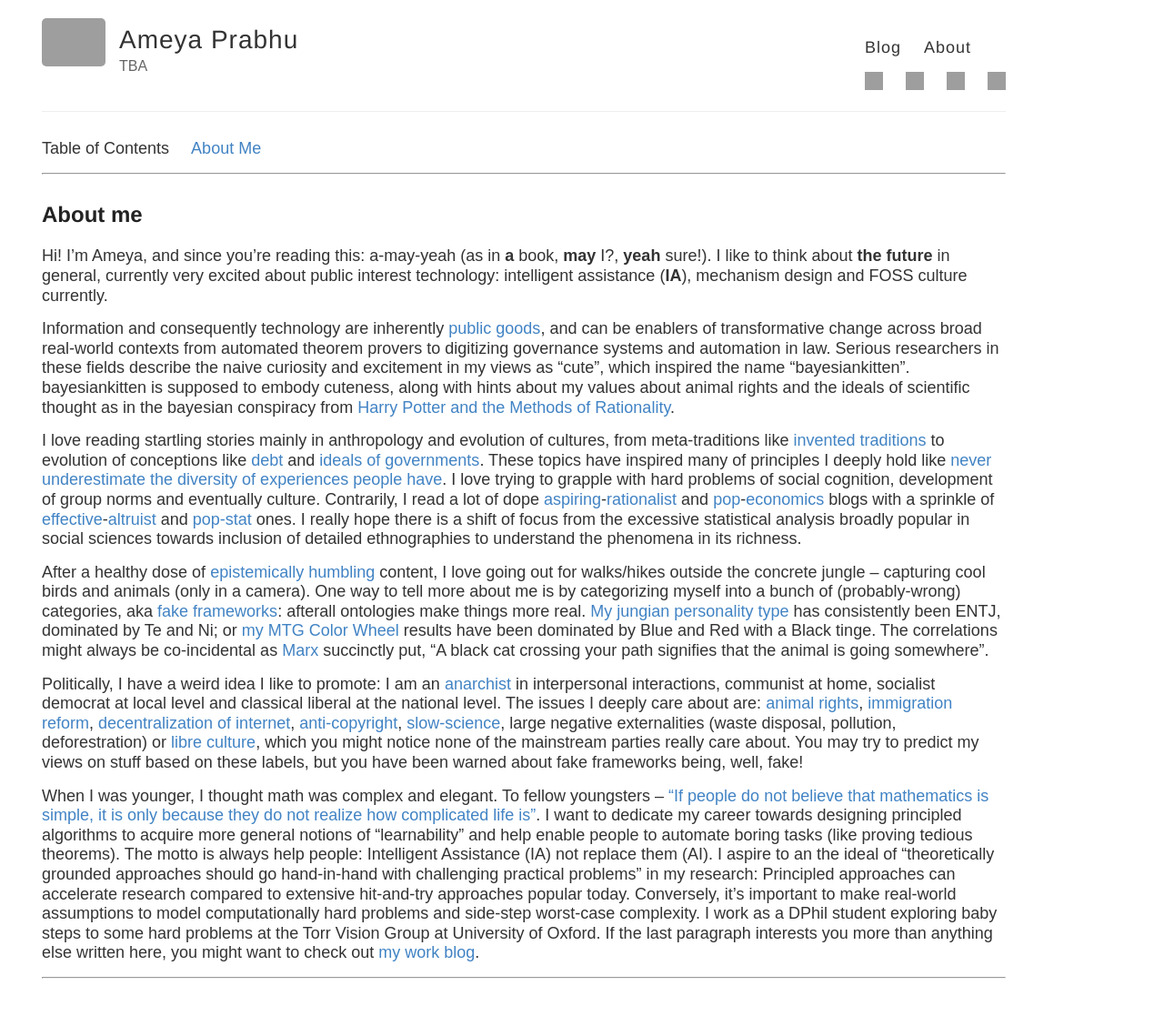
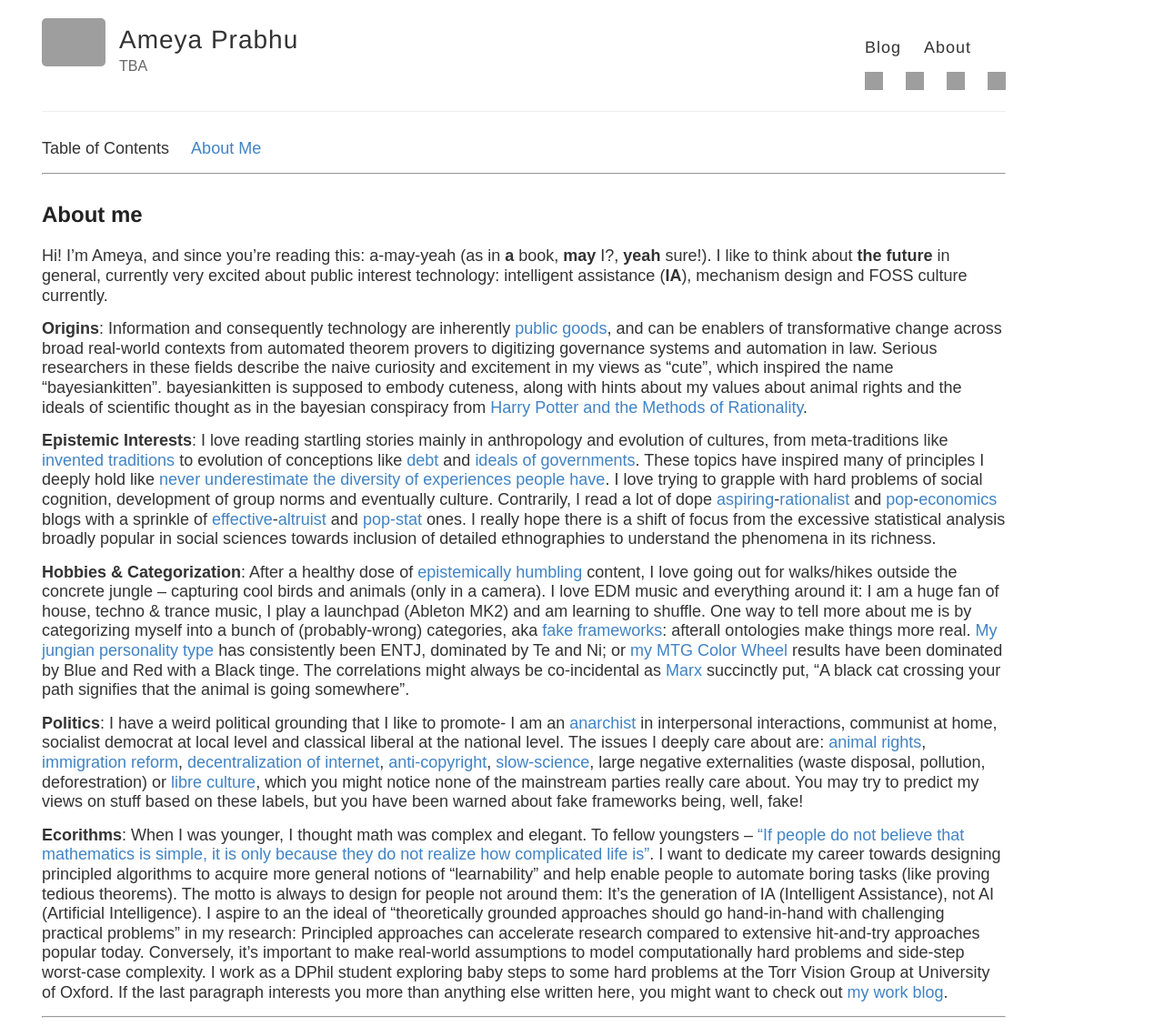
Before and after one commit to bayesianconspirator/bayesianconspirator.github.io, a Jekyll site: the page built from about/index.md, in a window 1280 px wide. Shown: the whole page at 91% size. Built offline with Jekyll 4.4.1, drawn with Linux system fonts in a browser that asks for light colours; before the commit the page ends 1085 px from its top, so only the background shows below that; grey boxes are pictures that could not be loaded.

```diff
--- a/about/index.md
+++ b/about/index.md
@@ -12,15 +12,15 @@ Table of Contents     [About Me](#aboutme)
 
 Hi! I’m Ameya, and since you're reading this: a-may-yeah (as in __a__ book, __may__ I?, __yeah__ sure!). I like to think about **the future** in general, currently very excited about public interest technology: intelligent assistance (**IA**), mechanism design and FOSS culture currently.
 
-Information and consequently technology are inherently [public goods](https://en.wikipedia.org/wiki/Public_good_(economics)), and can be enablers of transformative change across broad real-world contexts from automated theorem provers to digitizing governance systems and automation in law. Serious researchers in these fields describe the naive curiosity and excitement in my views as "cute", which inspired the name "bayesiankitten". bayesiankitten is supposed to embody cuteness, along with hints about my values about animal rights and the ideals of scientific thought as in the bayesian conspiracy from [Harry Potter and the Methods of Rationality](https://www.hpmor.com/).
+**Origins**: Information and consequently technology are inherently [public goods](https://en.wikipedia.org/wiki/Public_good_(economics)), and can be enablers of transformative change across broad real-world contexts from automated theorem provers to digitizing governance systems and automation in law. Serious researchers in these fields describe the naive curiosity and excitement in my views as "cute", which inspired the name "bayesiankitten". bayesiankitten is supposed to embody cuteness, along with hints about my values about animal rights and the ideals of scientific thought as in the bayesian conspiracy from [Harry Potter and the Methods of Rationality](https://www.hpmor.com/).
 
-I love reading startling stories mainly in anthropology and evolution of cultures, from meta-traditions like [invented](https://en.wikipedia.org/wiki/Invented_tradition) [traditions](https://meaningness.com/invented-traditions-and-timeworn-futures) to evolution of conceptions like [debt](https://en.wikipedia.org/wiki/Debt:_The_First_5000_Years) and [ideals of](https://slatestarcodex.com/2017/03/16/book-review-seeing-like-a-state/) [governments](https://en.wikipedia.org/wiki/Imagined_Communities). These topics have inspired many of principles I deeply hold like [never underestimate the diversity of experiences people have](https://slatestarcodex.com/2017/10/02/different-worlds/). I love trying to grapple with hard problems of social cognition, development of group norms and eventually culture. Contrarily, I read a lot of dope [aspiring](https://astralcodexten.substack.com/)-[rationalist](https://www.lesswrong.com/recommendations) and [pop](https://marginalrevolution.com/)-[economics](https://www.econtalk.org/) blogs with a sprinkle of [effective](https://forum.effectivealtruism.org/)-[altruist](https://www.alignmentforum.org/) and [pop-stat](https://statmodeling.stat.columbia.edu/) ones. I really hope there is a shift of focus from the excessive statistical analysis broadly popular in social sciences towards inclusion of detailed ethnographies to understand the phenomena in its richness.
+**Epistemic Interests**: I love reading startling stories mainly in anthropology and evolution of cultures, from meta-traditions like [invented](https://en.wikipedia.org/wiki/Invented_tradition) [traditions](https://meaningness.com/invented-traditions-and-timeworn-futures) to evolution of conceptions like [debt](https://en.wikipedia.org/wiki/Debt:_The_First_5000_Years) and [ideals of](https://slatestarcodex.com/2017/03/16/book-review-seeing-like-a-state/) [governments](https://en.wikipedia.org/wiki/Imagined_Communities). These topics have inspired many of principles I deeply hold like [never underestimate the diversity of experiences people have](https://slatestarcodex.com/2017/10/02/different-worlds/). I love trying to grapple with hard problems of social cognition, development of group norms and eventually culture. Contrarily, I read a lot of dope [aspiring](https://astralcodexten.substack.com/)-[rationalist](https://www.lesswrong.com/recommendations) and [pop](https://marginalrevolution.com/)-[economics](https://www.econtalk.org/) blogs with a sprinkle of [effective](https://forum.effectivealtruism.org/)-[altruist](https://www.alignmentforum.org/) and [pop-stat](https://statmodeling.stat.columbia.edu/) ones. I really hope there is a shift of focus from the excessive statistical analysis broadly popular in social sciences towards inclusion of detailed ethnographies to understand the phenomena in its richness.
 
 
-After a healthy dose of [epistemically humbling](https://en.wikipedia.org/wiki/Epistemic_humility) content, I love going out for walks/hikes outside the concrete jungle -- capturing cool birds and animals (only in a camera). One way to tell more about me is by categorizing myself into a bunch of (probably-wrong) categories, aka [fake frameworks](https://www.lesswrong.com/posts/wDP4ZWYLNj7MGXWiW/in-praise-of-fake-frameworks): afterall ontologies make things more real. [My jungian personality type](https://slatestarcodex.com/2014/05/27/on-types-of-typologies/) has consistently been ENTJ, dominated by Te and Ni; or [my MTG Color Wheel](https://humanparts.medium.com/the-mtg-color-wheel-c9700a7cf36d) results have been dominated by Blue and Red with a Black tinge. The correlations might always be co-incidental as [Marx](https://en.wikipedia.org/wiki/Groucho_Marx) succinctly put, "A black cat crossing your path signifies that the animal is going somewhere".
+**Hobbies & Categorization**: After a healthy dose of [epistemically humbling](https://en.wikipedia.org/wiki/Epistemic_humility) content, I love going out for walks/hikes outside the concrete jungle -- capturing cool birds and animals (only in a camera). I love EDM music and everything around it: I am a huge fan of house, techno & trance music, I play a launchpad (Ableton MK2) and am learning to shuffle. One way to tell more about me is by categorizing myself into a bunch of (probably-wrong) categories, aka [fake frameworks](https://www.lesswrong.com/posts/wDP4ZWYLNj7MGXWiW/in-praise-of-fake-frameworks): afterall ontologies make things more real. [My jungian personality type](https://slatestarcodex.com/2014/05/27/on-types-of-typologies/) has consistently been ENTJ, dominated by Te and Ni; or [my MTG Color Wheel](https://humanparts.medium.com/the-mtg-color-wheel-c9700a7cf36d) results have been dominated by Blue and Red with a Black tinge. The correlations might always be co-incidental as [Marx](https://en.wikipedia.org/wiki/Groucho_Marx) succinctly put, "A black cat crossing your path signifies that the animal is going somewhere".
 
-Politically, I have a weird idea I like to promote: I am an [anarchist](https://en.wikipedia.org/wiki/Anarchism) in interpersonal interactions, communist at home, socialist democrat at local level and classical liberal at the national level. The issues I deeply care about are: [animal rights](https://en.wikipedia.org/wiki/Animal_rights), [immigration reform](https://openborders.info/), [decentralization of internet](https://dci.mit.edu/decentralizedweb), [anti-copyright](https://en.wikipedia.org/wiki/Criticism_of_copyright), [slow-science](https://raw.githubusercontent.com/bayesiankitten/bayesiankitten.github.io/master/images/slow-science-manifesto.pdf), large negative externalities (waste disposal, pollution, deforestration) or [libre culture](https://en.wikisource.org/wiki/The_Libre_Society_Manifesto), which you might notice none of the mainstream parties really care about. You may try to predict my views on stuff based on these labels, but you have been warned about fake frameworks being, well, fake!
+**Politics**: I have a weird political grounding that I like to promote- I am an [anarchist](https://en.wikipedia.org/wiki/Anarchism) in interpersonal interactions, communist at home, socialist democrat at local level and classical liberal at the national level. The issues I deeply care about are: [animal rights](https://en.wikipedia.org/wiki/Animal_rights), [immigration reform](https://openborders.info/), [decentralization of internet](https://dci.mit.edu/decentralizedweb), [anti-copyright](https://en.wikipedia.org/wiki/Criticism_of_copyright), [slow-science](https://raw.githubusercontent.com/bayesiankitten/bayesiankitten.github.io/master/images/slow-science-manifesto.pdf), large negative externalities (waste disposal, pollution, deforestration) or [libre culture](https://en.wikisource.org/wiki/The_Libre_Society_Manifesto), which you might notice none of the mainstream parties really care about. You may try to predict my views on stuff based on these labels, but you have been warned about fake frameworks being, well, fake!
 
-When I was younger, I thought math was complex and elegant. To fellow youngsters -- ["If people do not believe that mathematics is simple, it is only because they do not realize how complicated life is"](https://www.goodreads.com/quotes/110157-if-people-do-not-believe-that-mathematics-is-simple-it). I want to dedicate my career towards designing principled algorithms to acquire more general notions of "learnability" and help enable people to automate boring tasks (like proving tedious theorems). The motto is always help people: Intelligent Assistance (IA) not replace them (AI). I aspire to an the ideal of “theoretically grounded approaches should go hand-in-hand with challenging practical problems” in my research: Principled approaches can accelerate research compared to extensive hit-and-try approaches popular today. Conversely, it’s important to make real-world assumptions to model computationally hard problems and side-step worst-case complexity. I work as a DPhil student exploring baby steps to some hard problems at the Torr Vision Group at University of Oxford. If the last paragraph interests you more than anything else written here, you might want to check out [my work blog](https://drimpossible.github.io).
+**Ecorithms**: When I was younger, I thought math was complex and elegant. To fellow youngsters -- ["If people do not believe that mathematics is simple, it is only because they do not realize how complicated life is"](https://www.goodreads.com/quotes/110157-if-people-do-not-believe-that-mathematics-is-simple-it). I want to dedicate my career towards designing principled algorithms to acquire more general notions of "learnability" and help enable people to automate boring tasks (like proving tedious theorems). The motto is always to design for people not around them: It’s the generation of IA (Intelligent Assistance), not AI (Artificial Intelligence). I aspire to an the ideal of “theoretically grounded approaches should go hand-in-hand with challenging practical problems” in my research: Principled approaches can accelerate research compared to extensive hit-and-try approaches popular today. Conversely, it’s important to make real-world assumptions to model computationally hard problems and side-step worst-case complexity. I work as a DPhil student exploring baby steps to some hard problems at the Torr Vision Group at University of Oxford. If the last paragraph interests you more than anything else written here, you might want to check out [my work blog](https://drimpossible.github.io).
 
 ---
```
